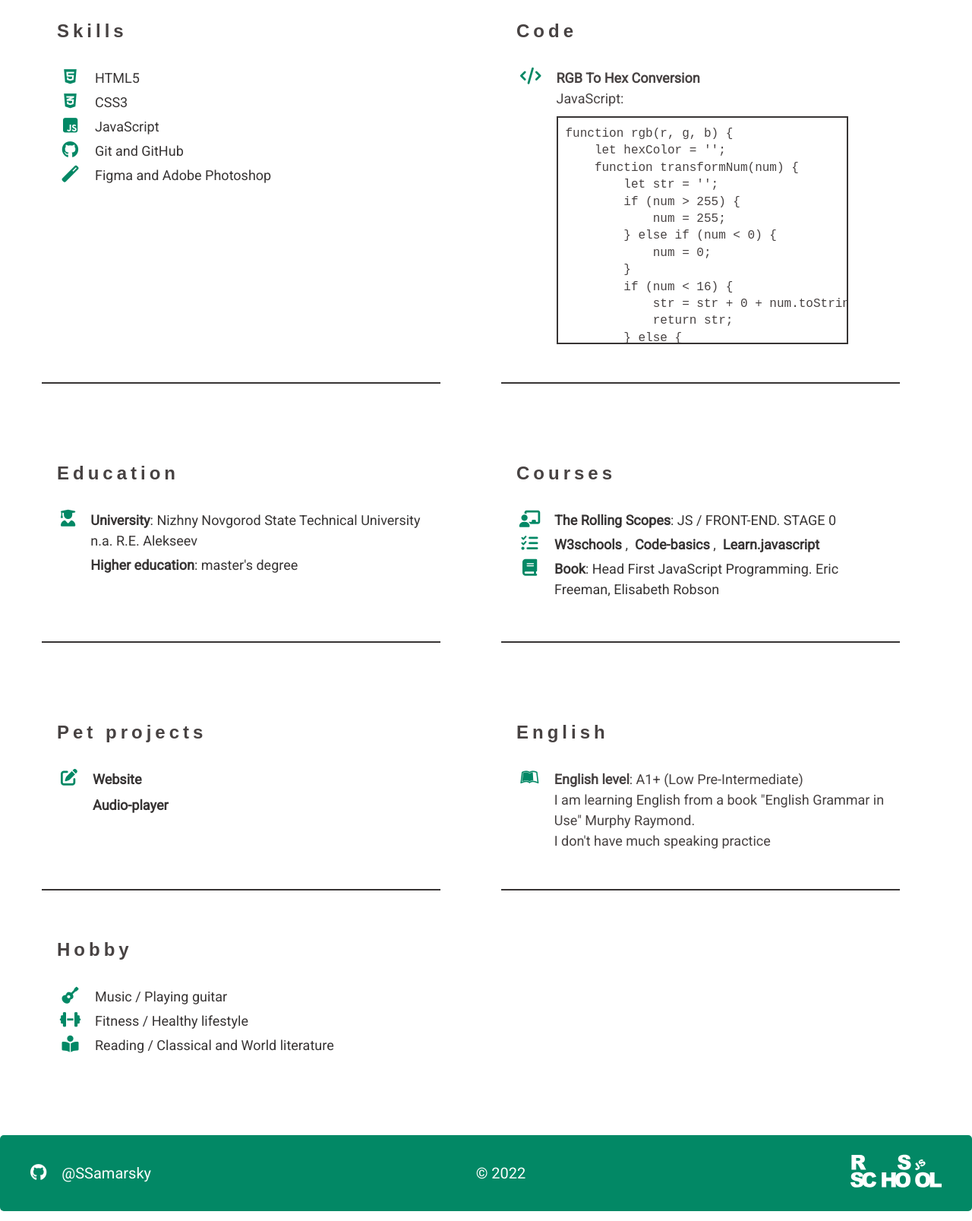
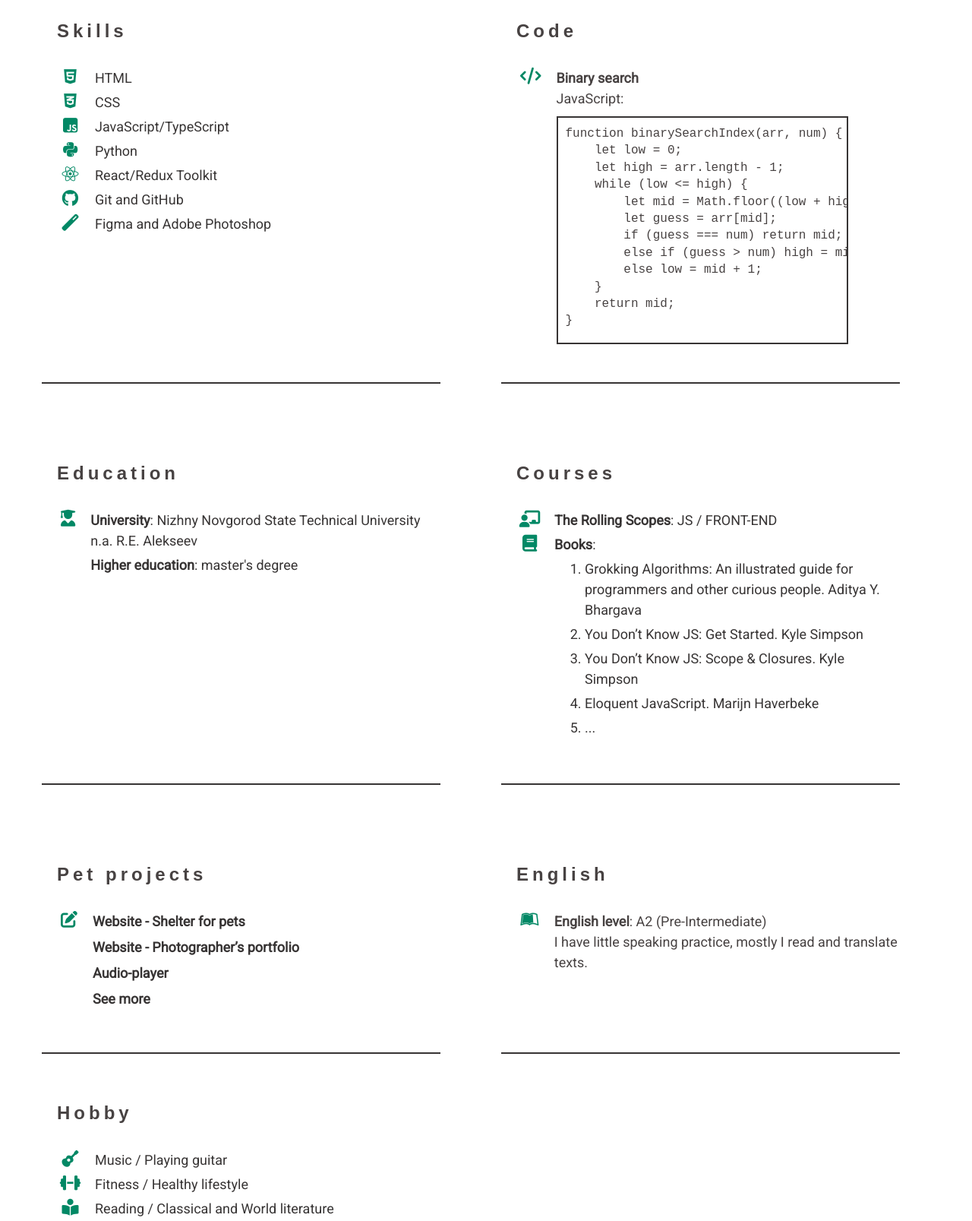
Before and after one commit to SSamarsky/CV, a plain HTML site: page index.html in a window 1280 px wide. Shown: the part 927-2534 px from the top of the page at 76% size. Drawn offline with Linux system fonts and the light colour scheme.

Commit message:
information change

```diff
--- a/index.html
+++ b/index.html
@@ -73,7 +73,7 @@
                 <div class="title">
                     <h1 class="name" data-i18="name">Sergey Samarskiy</h1>
                     <hr class="line">
-                    <h2 class="profession" data-i18="profession">Junior Front-End developer</h2>
+                    <h2 class="profession" data-i18="profession">Front-End developer</h2>
                 </div>
         </section>
         <div class="big-line"></div>
@@ -121,10 +121,10 @@
                 <div class="section__inner">
                     <i class="far fa-address-card icon"></i>
                     <p>
-                        <span data-i18="text-1">I am 28 years old.</span> <br>
-                        <span data-i18="text-2">I work as a process engineer at a factory.</span> <br>
-                        <span data-i18="text-3">I am studying JavaScript/Front-End development.</span> <br>
-                        <span data-i18="text-4">I love to learn and improve my programming skills.</span> <br>
+                        <span data-i18="text-1">I am 30 years old.</span> <br>
+                        <span data-i18="text-2">I work as a process engineer at VNIIEF.</span> <br>
+                        <span data-i18="text-3">Doing web-development (80% front-end / 20% back-end).</span> <br>
+                        <span data-i18="text-4">I love to learn and improve my skills.</span> <br>
                         <span data-i18="text-5">I am looking for a job in a friendly team with interesting tasks.</span> <br>
                     </p>
                 </div>
@@ -136,19 +136,31 @@
                         <div class="item__inner">
                             <i class="fab fa-html5 icon"></i>
                         </div>
-                        <div>HTML5</div>
+                        <div>HTML</div>
                     </li>
                     <li class="section__item">
                         <div class="item__inner">
                             <i class="fab fa-css3-alt icon"></i>
                         </div>
-                        <div>CSS3</div>
+                        <div>CSS</div>
                     </li>
                     <li class="section__item">
                         <div class="item__inner">
                             <i class="fab fa-js-square icon"></i>
                         </div>
-                        <div>JavaScript</div>
+                        <div>JavaScript/TypeScript</div>
+                    </li>
+                    <li class="section__item">
+                        <div class="item__inner">
+                            <i class="fab fa-python icon"></i>
+                        </div>
+                        <div>Python</div>
+                    </li>
+                    <li class="section__item">
+                        <div class="item__inner">
+                            <i class="fab fa-react icon"></i>
+                        </div>
+                        <div>React/Redux Toolkit</div>
                     </li>
                     <li class="section__item">
                         <div class="item__inner">
@@ -170,30 +182,22 @@
                     <i class="fas fa-code icon"></i>
                     <div>
                         <div>
-                            <b data-i18="code-text">RGB To Hex Conversion</b> <br>
+                            <b data-i18="code-text">Binary search</b> <br>
                             JavaScript:
                         </div>
                         <div class="code">
                             <pre>
-function rgb(r, g, b) {
-    let hexColor = '';
-    function transformNum(num) {
-        let str = '';
-        if (num > 255) {
-            num = 255;
-        } else if (num < 0) {
-            num = 0;
-        }
-        if (num < 16) {
-            str = str + 0 + num.toString(16);
-            return str;
-        } else {
-            str = str + num.toString(16);
-            return str;
-        }
+function binarySearchIndex(arr, num) {
+    let low = 0;
+    let high = arr.length - 1;
+    while (low <= high) {
+        let mid = Math.floor((low + high) / 2);
+        let guess = arr[mid];
+        if (guess === num) return mid;
+        else if (guess > num) high = mid - 1;
+        else low = mid + 1;
     }
-    hexColor = hexColor + transformNum(r) + transformNum(g) + transformNum(b);
-    return hexColor.toUpperCase();
+    return mid;
 }
                             </pre>
                         </div>
@@ -226,23 +230,7 @@ function rgb(r, g, b) {
                             <i class="fas fa-chalkboard-teacher icon"></i>
                         </div>
                         <div>
-                            <a class="link" href="https://rs.school/js/"><strong>The Rolling Scopes</strong></a><span>: JS / FRONT-END. STAGE 0</span>
-                        </div>
-                    </li>
-                    <li class="section__item">
-                        <div class="item__inner">
-                            <i class="fas fa-tasks icon"></i>
-                        </div>
-                        <div>
-                            <a class="link" href="https://www.w3schools.com/html/default.asp" target="_blank">
-                                <b>W3schools</b>
-                            </a>,&nbsp;
-                            <a class="link" href="https://ru.code-basics.com/" target="_blank">
-                                <b>Code-basics</b>
-                            </a>,&nbsp;
-                            <a class="link" href="https://learn.javascript.ru/" target="_blank">
-                                <b>Learn.javascript</b>
-                            </a>
+                            <a class="link" href="https://wearecommunity.io/events/js-fe-rs-2023q1" target="_blank"><strong>The Rolling Scopes</strong></a><span>: JS / FRONT-END</span>
                         </div>
                     </li>
                     <li class="section__item">
@@ -250,7 +238,15 @@ function rgb(r, g, b) {
                             <i class="fas fa-book icon"></i>
                         </div>
                         <div>
-                        <b  data-i18="book">Book</b><span data-i18="book-read">: Head First JavaScript Programming. Eric Freeman, Elisabeth Robson</span>
+                        <b  data-i18="books">Books</b><span>:
+                            <ul class="books">
+                                <li data-i18="books-1">Grokking Algorithms: An illustrated guide for programmers and other curious people. Aditya Y. Bhargava</li>
+                                <li data-i18="books-2">You Don’t Know JS: Get Started. Kyle Simpson</li>
+                                <li data-i18="books-3">You Don’t Know JS: Scope & Closures. Kyle Simpson</li>
+                                <li data-i18="books-4">Eloquent JavaScript. Marijn Haverbeke</li>
+                                <li>...</li>
+                            </ul>
+                        </span>
                         </div>
 
                     </li>
@@ -262,13 +258,23 @@ function rgb(r, g, b) {
                     <i class="fas fa-edit icon"></i>
                     <ul class="section__list">
                         <li class="section__item not__padding">
+                            <a class="link" href="https://rolling-scopes-school.github.io/ssamarsky-JSFE2023Q1/shelter/pages/main/index.html" target="_blank">
+                                <b data-i18="website-shelter">Website - Shelter for pets</b>
+                            </a>
+                        </li>
+                        <li class="section__item not__padding">
                             <a class="link" href="https://rolling-scopes-school.github.io/ssamarsky-JSFEPRESCHOOL/portfolio/" target="_blank">
-                                <b data-i18="website">Website</b>
+                                <b data-i18="website-photographer">Website - Photographer’s portfolio</b>
                             </a>
                         </li>
                         <li class="section__item not__padding">
                             <a class="link" href="https://rolling-scopes-school.github.io/ssamarsky-JSFEPRESCHOOL/audio-player/" target="_blank">
                                 <b data-i18="audio-player">Audio-player</b>
+                            </a>
+                        </li>
+                        <li class="section__item not__padding">
+                            <a class="link" href="https://github.com/SSamarsky?tab=repositories" target="_blank">
+                                <b data-i18="see-more">See more</b>
                             </a>
                         </li>
                     </ul>
@@ -279,9 +285,8 @@ function rgb(r, g, b) {
                 <div class="section__inner">
                     <i class="fab fa-leanpub icon"></i>
                     <div>
-                        <b data-i18="level">English level</b><span data-i18="level-english">: A1+ (Low Pre-Intermediate)</span> <br>
-                        <span data-i18="english-text">I am learning English from a book "English Grammar in Use" Murphy Raymond.</span> <br>
-                        <span data-i18="english-text-2">I don't have much speaking practice</span>
+                        <b data-i18="level">English level</b><span data-i18="level-english">: A2 (Pre-Intermediate)</span> <br>
+                        <span data-i18="english-text-1">I have little speaking practice, mostly I read and translate texts.</span>
                     </div>
                 </div>
             </section>
@@ -316,7 +321,7 @@ function rgb(r, g, b) {
                 <i class="fab fa-github icon icon__footer"></i>
                 @SSamarsky
             </a>
-            <div class="footer__item">© 2022</div>
+            <div class="footer__item">© 2023</div>
             <a href="https://rs.school/js/" target="_blank">
                 <svg class="footer__logo">
                     <use xlink:href="#rs_school"></use>
--- a/index.js
+++ b/index.js
@@ -10,29 +10,33 @@ const i18obj = {
         'english': 'English',
         'hobby': 'Hobby',
         'name': 'Sergey Samarskiy',
-        'profession' : 'Junior Front-End developer',
+        'profession' : 'Front-End developer',
         'location-b': 'Russia',
         'location': ', Nizhny Novgorod region, Sarov',
         'phone': 'Phone',
         'email': 'Email',
-        'text-1': 'I am 28 years old.',
-        'text-2': 'I work as a process engineer at a factory.',
-        'text-3': 'I am studying JavaScript/Front-End development.',
-        'text-4': 'I love to learn and improve my programming skills.',
+        'text-1': 'I am 30 years old.',
+        'text-2': 'I work as a process engineer at VNIIEF.',
+        'text-3': 'Doing web-development (80% front-end / 20% back-end).',
+        'text-4': 'I love to learn and improve my skills.',
         'text-5': 'I am looking for a job in a friendly team with interesting tasks.',
-        'code-text': 'RGB To Hex Conversion',
+        'code-text': 'Binary search',
         'university': 'University',
         'university-education': ': Nizhny Novgorod State Technical University n.a. R.E. Alekseev',
         'higher-education': 'Higher education',
         'degree': ": master's degree",
-        'book': 'Book',
-        'book-read': ': Head First JavaScript Programming. Eric Freeman, Elisabeth Robson',
-        'website': 'Website',
+        'books': 'Book',
+        'books-1': ': Grokking Algorithms: An illustrated guide for programmers and other curious people. Aditya Y. Bhargava',
+        'books-2': ': {You Don’t Know JS}: Get Started. Kyle Simpson',
+        'books-3': ': {You Don’t Know JS}: Scope & Closures. Kyle Simpson',
+        'books-4': ': Eloquent JavaScript. Marijn Haverbeke',
+        'website-shelter': 'Website - Shelter for pets',
+        'website-photographer': 'Website - Photographer’s portfolio',
         'audio-player': 'Audio-player',
+        'see-more': 'See more',
         'level': 'English level',
         'level-english': ': A1+ (Low Pre-Intermediate)',
-        'english-text': 'I am learning English from a book "English Grammar in Use" Murphy Raymond.',
-        'english-text-2': "I don't have much speaking practice",
+        'english-text': 'I have little speaking practice, mostly I read and translate texts.',
         'hobby-1': 'Music / Playing guitar',
         'hobby-2': 'Fitness / Healthy lifestyle',
         'hobby-3': 'Reading / Classical and World literature'
@@ -48,29 +52,33 @@ const i18obj = {
         'english': 'Английский',
         'hobby': 'Хобби',
         'name': 'Сергей Самарский',
-        'profession' : 'Джуниор Front-End разработчик',
+        'profession' : 'Front-End разработчик',
         'location-b': 'Россия',
         'location': ', Нижегородская область, Саров',
         'phone': 'Телефон',
         'email': 'Эл. почта',
-        'text-1': 'Мне 28 лет.',
-        'text-2': 'Я работаю инженером на заводе.',
-        'text-3': 'Я изучаю JavaScript/Front-End разработку.',
-        'text-4': 'Я люблю учиться и совершенствовать свои навыки программирования.',
-        'text-5': 'Ищу работу в дружном коллективе с интересными задачами.',
-        'code-text': 'Преобразование RGB в шестнадцатеричный формат',
+        'text-1': 'Мне 30 лет.',
+        'text-2': 'Я работаю инженером во ВНИИЭФ.',
+        'text-3': 'Занимаюсь веб-разработкой (80% front-end / 20% back-end).',
+        'text-4': 'Люблю учиться и совершенствовать свои навыки.',
+        'text-5': 'Ищу работу в дружном коллективе с интересными тасками.',
+        'code-text': 'Бинарный поиск',
         'university': 'Университет',
         'university-education': ': Нижегородский Государственный Технологический Университет им. Р.Е. Алексеева',
         'higher-education': 'Степень',
         'degree': ": Магистр",
-        'book': 'Литература',
-        'book-read': ': Изучаем программирование на JavaScript. Элизабет Фримен, Эрик Фриман',
-        'website': 'Сайт',
+        'books': 'Литература',
+        'books-1': ': Грокаем алгоритмы: Иллюстрированное пособие для программистов и любопытствующих. Адитья Бхаргава',
+        'books-2': ': {Вы пока еще не знаете JS}. Познакомьтесь, JavaScript. Кайл Симпсон',
+        'books-3': ': {Вы пока еще не знаете JS}. Область видимости и замыкания. Кайл Симпсон',
+        'books-4': ': Выразительный JavaScript. Марейн Хавербеке',
+        'website-shelter': 'Вебсайт - Приют для животных',
+        'website-photographer': 'Вебсайт - Портфолио фотографа',
+        'see-more': 'Смотри еще',
         'audio-player': 'Аудиоплеер',
         'level': 'Уровень английского',
         'level-english': ': A1+ (Низкий средний уровень)',
-        'english-text': 'Я изучаю английский по книге "English Grammar in Use" Murphy Raymond.',
-        'english-text-2': "У меня мало разговорной практики",
+        'english-text': 'У меня мало разговорной практики, в основном я читаю и перевожу тексты.',
         'hobby-1': 'Музыка / Игра на гитаре',
         'hobby-2': 'Фитнес / Здоровый образ жизни',
         'hobby-3': 'Чтение / Классическая и мировая литература'
--- a/style.css
+++ b/style.css
@@ -24,10 +24,8 @@ p {
 
 header {
     margin: 0 auto;
-    max-width: 1440px;
     height: 100px;
     background-color: #028865;
-    border-radius: 5px;
 }
 
 .header__container {
@@ -145,11 +143,10 @@ main {
 }
 
 .big-line {
-    max-width: 90vw;
+    width: 100%;
     margin: 0 auto;
     margin-bottom: 40px;
     height: 10px;
-    border-radius: 3px;
     background-color: #019971;
 }
 
@@ -164,7 +161,6 @@ main {
     border-bottom: 2px solid #373434;
     margin: 40px;
     padding-bottom: 50px;
-    padding-right: 20px;
 }
 
 .section__last {
@@ -259,12 +255,15 @@ pre {
     padding: 10px;
 }
 
+.books li {
+    margin: 5px 0;
+    list-style: decimal;
+}
+
 footer {
     margin: 0 auto;
-    max-width: 1440px;
     height: 100px;
     background-color: #028865;
-    border-radius: 5px;
     color: #fff;
     font-size: 20px;
 }
```
